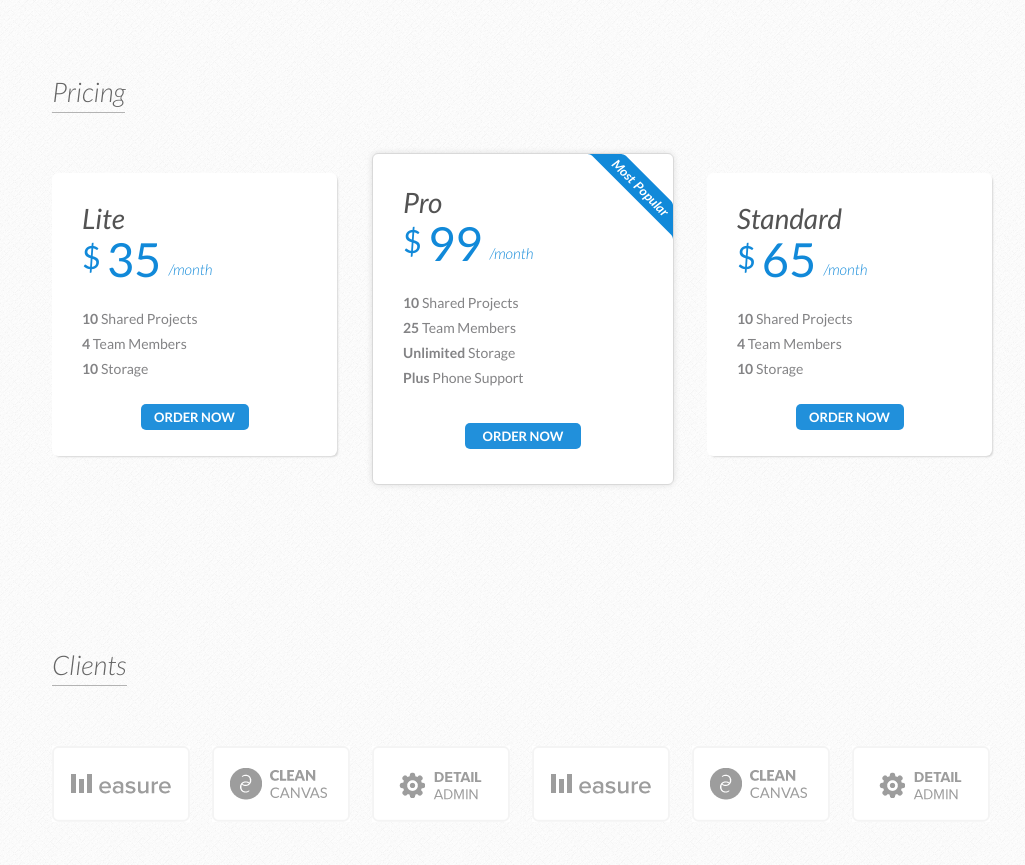
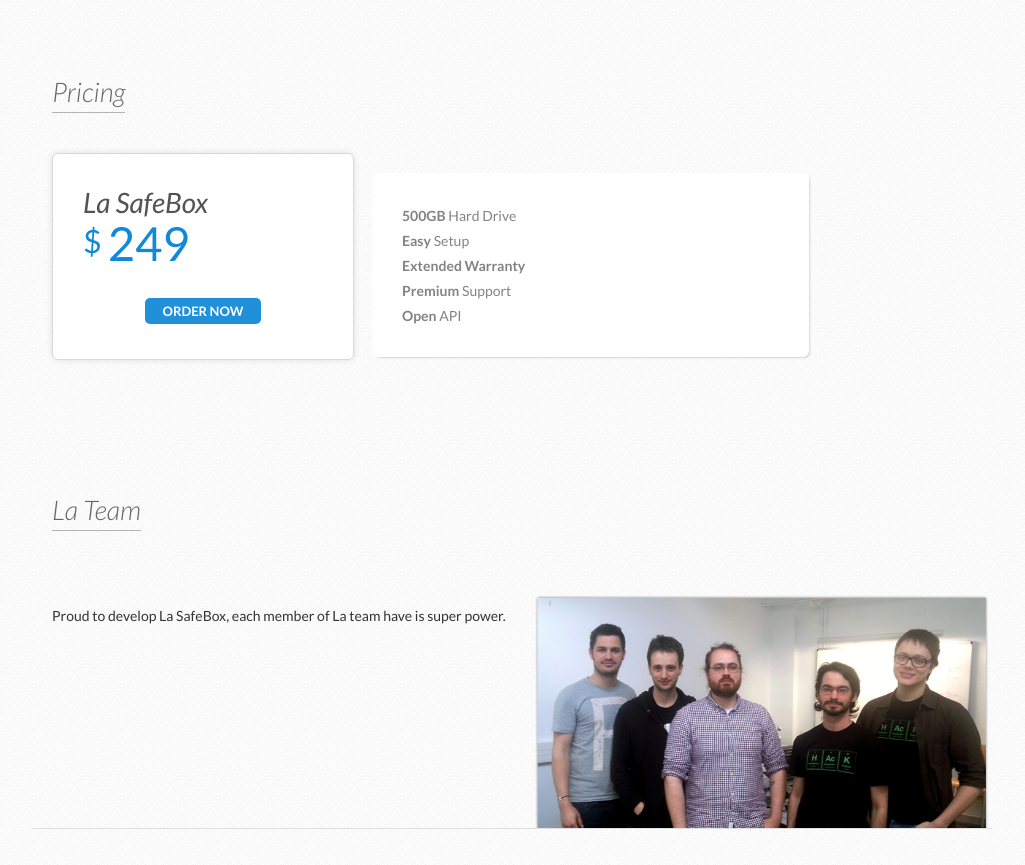
Before and after one commit to hexapode/cloudbox, a plain HTML site: page frontmarket/index.html in a window 1280 px wide. Shown: the part 1935-2800 px from the top of the page, without its empty margins (118-1143 px from the left). Drawn offline with nearby package versions, Linux system fonts and the light colour scheme.

Commit message:
Change about menu and home page

```diff
--- a/frontmarket/css/index.css
+++ b/frontmarket/css/index.css
@@ -305,7 +305,7 @@
 
 #in_pricing{
     margin-top: 30px;
-    margin-bottom: 100px;
+    margin-bottom: 30px;
 }
 #in_pricing .head h6{
     font-size: 18px;
@@ -358,7 +358,7 @@
     font-size: 15px;
 }
 #in_pricing .plan .features{
-    margin-top: 30px;
+    margin-top: 0px;
 }
 #in_pricing .plan .features p{
     color: #838385;
--- a/frontmarket/index.html
+++ b/frontmarket/index.html
@@ -32,28 +32,11 @@
             <div class="nav-collapse collapse">
                 <ul class="nav pull-right">
                     <li><a href="index.html" class="active">HOME</a></li>
-                    <li><a href="about-us.html">ABOUT US</a></li>
-                    <li class="dropdown">
-                        <a href="#" class="dropdown-toggle" data-toggle="dropdown">
-                            PAGES
-                            <b class="caret"></b>
-                        </a>
-                        <ul class="dropdown-menu">
-                            <li><a href="features.html">Features</a></li>
-                            <li><a href="services.html">Services</a></li>
-                            <li><a href="portfolio.html">Portfolio</a></li>
-                            <li><a href="portfolio-item.html">Portfolio Item</a></li>
-                            <li><a href="coming-soon.html">Coming Soon</a></li>
-                            <li><a href="sign-in.html">Sign in</a></li>
-                            <li><a href="sign-up.html">Sign up</a></li>
-                            <li><a href="backgrounds.html">Backgrounds</a></li>
-                        </ul>
-                    </li>
-                    <li><a href="pricing.html">PRICING</a></li>
+                    <li><a href="#">PRODUCT</a></li>
+                    <li><a href="#">FEATURES</a></li>
+                    <li><a href="#">PRICING</a></li>
+                    <li><a href="#">LA TEAM</a></li>
                     <li><a href="contact.html">CONTACT US</a></li>
-                    <li><a href="blog.html">BLOG</a></li>
-                    <li><a class="btn-header" href="sign-up.html">Sign up</a></li>
-                    <li><a class="btn-header" href="sign-in.html">Sign in</a></li>
                 </ul>
             </div>
         </div>
@@ -78,12 +61,12 @@
         <article class="slide" id="showcasing" style="background: url('img/backgrounds/landscape.png') repeat-x top center;">
             <img class="asset left-30 sp600 t120 z1" src="img/slides/scene1/macbook.png" />
             <div class="info">
-                <h2>Beautiful theme for showcasing your works.</h2>
+                <h2>La SafeBox save your online data</h2>
             </div>
         </article>
         <article class="slide" id="ideas" style="background: url('img/backgrounds/aqua.jpg') repeat-x top center;">
             <div class="info">
-                <h2>We love to turn ideas into beautiful things.</h2>
+                <h2>Compatible with most of services</h2>
             </div>
             <img class="asset left-480 sp600 t260 z1" src="img/slides/scene2/left.png" />
             <img class="asset left-210 sp600 t213 z2" src="img/slides/scene2/middle.png" />
@@ -107,6 +90,7 @@
                     Responsive <strong>HTML5 & CSS3</strong>
                     Theme
                 </h2>
+                <a href="features.html">TOUR THE PRODUCT</a>
             </div>
         </article>
     </section>
@@ -235,121 +219,66 @@
 
             <div class="row charts_wrapp">
                 <!-- Plan Box -->
-                <div class="span4">
+                <div class="span4 pro">
                     <div class="plan">
                         <div class="wrapper">
-                            <h3>Lite</h3>
+                            <h3>La SafeBox</h3>
                             <div class="price">
                                 <span class="dollar">$</span>
-                                <span class="qty">35</span>
-                                <span class="month">/month</span>
+                                <span class="qty">249</span>
                             </div>
-                            <div class="features">
-                                <p>
-                                    <strong>10</strong>
-                                    Shared Projects
-                                </p>
-                                <p>
-                                    <strong>4</strong>
-                                    Team Members
-                                </p>
-                                <p>
-                                    <strong>10</strong>
-                                    Storage
-                                </p>
-                            </div>
+
                             <a class="order" href="pricing.html">ORDER NOW</a>
                         </div>
                     </div>
                 </div>
                 <!-- Plan Box -->
-                <div class="span4 pro">
+                <div class="span6">
                     <div class="plan">
                         <div class="wrapper">
-                            <img class="ribbon" src="img/badge.png">
-                            <h3>Pro</h3>
-                            <div class="price">
-                                <span class="dollar">$</span>
-                                <span class="qty">99</span>
-                                <span class="month">/month</span>
-                            </div>
                             <div class="features">
                                 <p>
-                                    <strong>10</strong>
-                                    Shared Projects
+                                    <strong>500GB</strong>
+                                     Hard Drive
                                 </p>
                                 <p>
-                                    <strong>25</strong>
-                                    Team Members
+                                    <strong>Easy</strong>
+                                    Setup
                                 </p>
                                 <p>
-                                    <strong>Unlimited</strong>
-                                     Storage
+                                    <strong>Extended Warranty</strong>
                                 </p>
                                 <p>
-                                    <strong>Plus </strong>
-                                    Phone Support
+                                    <strong>Premium </strong>
+                                    Support
+                                </p>
+								<p>
+                                    <strong>Open </strong>
+                                    API
                                 </p>
                             </div>
-                            <a class="order" href="pricing.html">ORDER NOW</a>
                         </div>
                     </div>
                 </div>
                 <!-- Plan Box -->
-                <div class="span4 standar">
-                    <div class="plan">
-                        <div class="wrapper">
-                            <h3>Standard</h3>
-                            <div class="price">
-                                <span class="dollar">$</span>
-                                <span class="qty">65</span>
-                                <span class="month">/month</span>
-                            </div>
-                            <div class="features">
-                                <p>
-                                    <strong>10</strong>
-                                    Shared Projects
-                                </p>
-                                <p>
-                                    <strong>4</strong>
-                                    Team Members
-                                </p>
-                                <p>
-                                    <strong>10</strong>
-                                    Storage
-                                </p>
-                            </div>
-                            <a class="order" href="pricing.html">ORDER NOW</a>
-                        </div>
-                    </div>
-                </div>
+
             </div>
         </div>
     </div>
 
-    <div id="clients">
+<div id="features">
         <div class="container">
             <div class="section_header">
-                <h3>Clients</h3>
+                <h3>La Team</h3>
             </div>
-            <div class="row">
-                <div class="span2 client">
-                    <div class="img client1"></div>
+            <div class="row feature ss">
+                <div class="span6 info">
+                    <p>
+                        Proud to develop La SafeBox, each member of La team have is super power.
+                    </p>
                 </div>
-                <div class="span2 client">
-                    <div class="img client2"></div>
-                </div>
-                <div class="span2 client">
-                    <div class="img client3"></div>
-                </div>
-                <div class="span2 client">
-                    <div class="img client1"></div>
-                </div>
-                <div class="span2 client">
-                    <div class="img client2"></div>
-                </div>
-                <div class="span2 client">
-                    <div class="img client3"></div>
+                <div class="span6">
+                    <img src="img/team.png" class="pull-right" />
                 </div>
             </div>
         </div>
```
Also changed, not shown: frontmarket/img/team.jpg, frontmarket/img/team.png (added), 1 other file.
